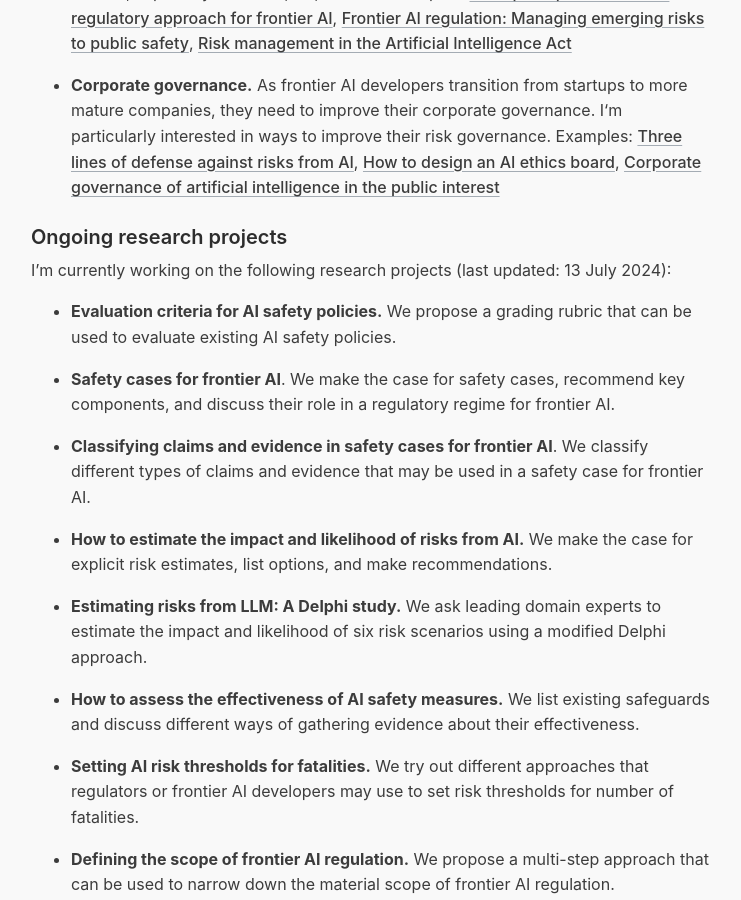
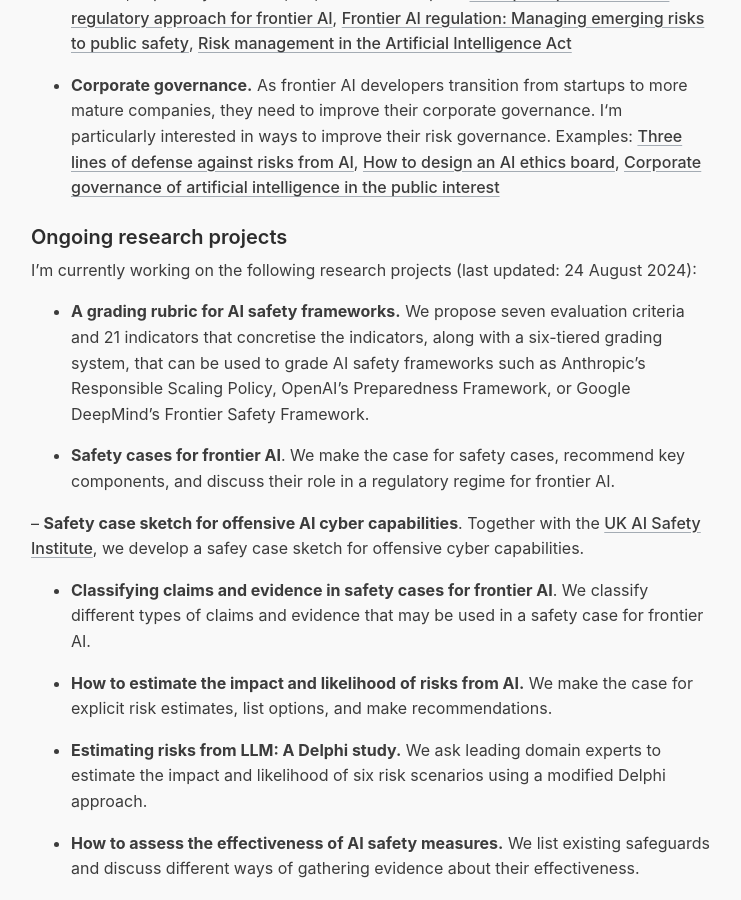
Before and after one commit to jonasschuett/jonasschuett.github.io, a Jekyll site: the page built from _posts/2020-04-04-introduction.md, in a window 1280 px wide and 900 px high, scrolled down 1780 px. Shown: the whole window, without its empty margins (269-1010 px from the left). Built offline with Jekyll 4.4.1, drawn with Linux system fonts in a browser that asks for light colours; nearby versions of some CDN libraries.

Commit message:
Update 2020-04-04-introduction.md

```diff
--- a/_posts/2020-04-04-introduction.md
+++ b/_posts/2020-04-04-introduction.md
@@ -35,11 +35,13 @@ My research is aimed at reducing emerging risks from AI. I'm particularly intere
 
 ### Ongoing research projects
 
-I'm currently working on the following research projects (last updated: 13 July 2024):
+I'm currently working on the following research projects (last updated: 24 August 2024):
 
-- **Evaluation criteria for AI safety policies.** We propose a grading rubric that can be used to evaluate existing AI safety policies.
+- **A grading rubric for AI safety frameworks.** We propose seven evaluation criteria and 21 indicators that concretise the indicators, along with a six-tiered grading system, that can be used to grade AI safety frameworks such as Anthropic's Responsible Scaling Policy, OpenAI's Preparedness Framework, or Google DeepMind's Frontier Safety Framework.
 
 - **Safety cases for frontier AI**. We make the case for safety cases, recommend key components, and discuss their role in a regulatory regime for frontier AI.
+
+– **Safety case sketch for offensive AI cyber capabilities**. Together with the [UK AI Safety Institute](https://www.aisi.gov.uk/work/safety-cases-at-aisi), we develop a safey case sketch for offensive cyber capabilities.
 
 - **Classifying claims and evidence in safety cases for frontier AI**. We classify different types of claims and evidence that may be used in a safety case for frontier AI.
 
```
